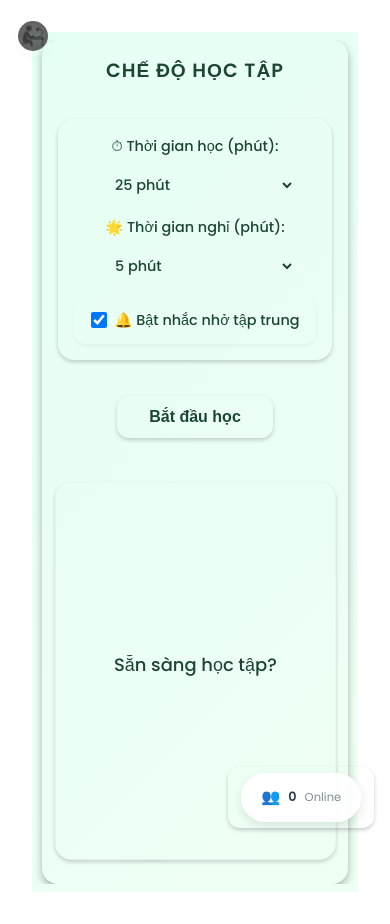
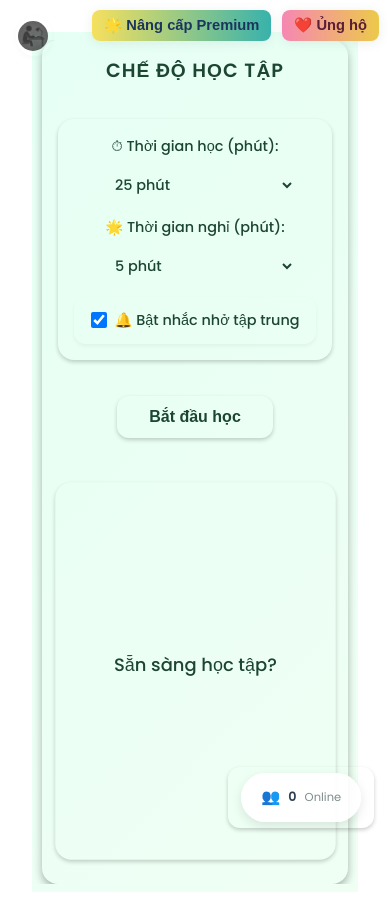
Before and after one commit to hoangthach1402/reminder, a Vue app: page /study in a window 390 px wide. Built offline with nearby package versions, Linux system fonts and the light colour scheme; no server answers; the database is empty.

Commit message:
fix logi

```diff
--- a/src/App.vue
+++ b/src/App.vue
@@ -48,10 +48,10 @@ const toggleMode = () => {
     </div>
 
     <!-- Nút nâng cấp/ủng hộ -->
-    <!-- <div class="top-action-btns"> -->
-    <!-- <button class="premium-btn" @click="showPremium = true">🌟 Nâng cấp Premium</button>
-      <button class="donate-btn" @click="showDonate = true">❤️ Ủng hộ</button> -->
-    <!-- </div> -->
+    <div class="top-action-btns">
+      <button class="premium-btn ripple" @click="showPremium = true">🌟 Nâng cấp Premium</button>
+      <button class="donate-btn ripple" @click="showDonate = true">❤️ Ủng hộ</button>
+    </div>
 
     <CustomNotification
       v-if="showNotification"
@@ -62,8 +62,8 @@ const toggleMode = () => {
       closable
       @close="showNotification = false"
     />
-    <!-- <PremiumModal v-if="showPremium" @close="showPremium = false" /> -->
-    <!-- <DonateModal v-if="showDonate" @close="showDonate = false" /> -->
+    <PremiumModal v-if="showPremium" @close="showPremium = false" />
+    <DonateModal v-if="showDonate" @close="showDonate = false" />
     <RouterView />
   </div>
 </template>
@@ -88,6 +88,27 @@ const toggleMode = () => {
   cursor: pointer;
   box-shadow: 0 2px 12px rgba(44,62,80,0.09);
   transition: background 0.2s, color 0.2s, transform 0.12s;
+  outline: none;
+  position: relative;
+  overflow: hidden;
+}
+.premium-btn:focus, .donate-btn:focus {
+  outline: 2px solid #4299e1;
+  outline-offset: 2px;
+}
+.ripple:after {
+  content: '';
+  display: block;
+  position: absolute;
+  border-radius: 50%;
+  width: 100%; height: 100%;
+  top: 0; left: 0;
+  pointer-events: none;
+  animation: ripple-effect 0.4s linear;
+}
+@keyframes ripple-effect {
+  from { opacity: 0.4; transform: scale(0.5); }
+  to { opacity: 0; transform: scale(2.5); }
 }
 .premium-btn:hover {
   background: linear-gradient(90deg,#38b2ac,#f6e05e);
@@ -112,6 +133,21 @@ const toggleMode = () => {
   background: var(--color-background);
   transition: background 0.3s;
   position: relative;
+  font-family: 'Inter', 'Poppins', Arial, sans-serif;
+}
+@media (max-width: 640px) {
+  .app {
+    padding: 0.5rem 0.1rem;
+  }
+  .top-action-btns {
+    top: 0.6rem;
+    right: 0.7rem;
+    gap: 0.7rem;
+  }
+  .premium-btn, .donate-btn {
+    font-size: 0.98em;
+    padding: 0.45em 0.8em;
+  }
 }
 
 .logo-container {
--- a/src/components/DonateModal.vue
+++ b/src/components/DonateModal.vue
@@ -15,26 +15,54 @@
   </div>
 </template>
 <script setup>
+import { onMounted, onUnmounted } from 'vue';
 const emit = defineEmits(['close']);
 const donateMomo = () => {
   window.open('https://momo.vn', '_blank');
 };
+// Đóng modal bằng ESC
+const handleEsc = (e) => {
+  if (e.key === 'Escape') emit('close');
+};
+onMounted(() => { window.addEventListener('keydown', handleEsc); });
+onUnmounted(() => { window.removeEventListener('keydown', handleEsc); });
 </script>
 <style scoped>
 .modal-overlay {
   position: fixed; top: 0; left: 0; right: 0; bottom: 0;
-  background: rgba(0,0,0,0.35); z-index: 4000;
+  background: rgba(0,0,0,0.45); z-index: 4000;
   display: flex; align-items: center; justify-content: center;
+  animation: fadeIn 0.2s;
+}
+@keyframes fadeIn {
+  from { opacity: 0; }
+  to { opacity: 1; }
 }
 .modal-content {
   background: #fff; border-radius: 18px; max-width: 95vw; width: 340px;
   padding: 2rem 1.5rem 1.2rem; box-shadow: 0 6px 32px rgba(44,62,80,0.18);
   position: relative;
+  color: #1a365d;
+}
+@media (max-width: 640px) {
+  .modal-content {
+    width: 98vw;
+    padding: 1.2rem 0.5rem 1rem;
+    font-size: 0.98em;
+  }
+  .pay-btn, .note { font-size: 1em; }
 }
 .close-btn {
   position: absolute; top: 0.6rem; right: 1rem;
   background: none; border: none; font-size: 1.5rem; cursor: pointer;
+  color: #d53f8c;
+  transition: color 0.18s;
 }
+.close-btn:focus {
+  outline: 2px solid #d53f8c;
+  outline-offset: 2px;
+}
+.close-btn:hover { color: #e53e3e; }
 .pay-section { margin: 1.2rem 0 1.2rem 0; }
 .pay-btn {
   display: block; width: 100%; margin-bottom: 0.7em;
@@ -42,6 +70,11 @@ const donateMomo = () => {
   border: none; border-radius: 8px; padding: 0.7em 0; font-size: 1.08em;
   font-weight: 600; cursor: pointer; text-align: center; text-decoration: none;
   transition: background 0.2s;
+  outline: none;
+}
+.pay-btn:focus {
+  outline: 2px solid #d53f8c;
+  outline-offset: 2px;
 }
 .pay-btn:hover { background: linear-gradient(90deg,#ecc94b,#f687b3); }
 .qr-img {
--- a/src/components/PremiumModal.vue
+++ b/src/components/PremiumModal.vue
@@ -19,26 +19,54 @@
   </div>
 </template>
 <script setup>
+import { onMounted, onUnmounted } from 'vue';
 const emit = defineEmits(['close']);
 const pay = () => {
   window.open('https://momo.vn', '_blank');
 };
+// Đóng modal bằng ESC
+const handleEsc = (e) => {
+  if (e.key === 'Escape') emit('close');
+};
+onMounted(() => { window.addEventListener('keydown', handleEsc); });
+onUnmounted(() => { window.removeEventListener('keydown', handleEsc); });
 </script>
 <style scoped>
 .modal-overlay {
   position: fixed; top: 0; left: 0; right: 0; bottom: 0;
-  background: rgba(0,0,0,0.35); z-index: 4000;
+  background: rgba(0,0,0,0.45); z-index: 4000;
   display: flex; align-items: center; justify-content: center;
+  animation: fadeIn 0.2s;
+}
+@keyframes fadeIn {
+  from { opacity: 0; }
+  to { opacity: 1; }
 }
 .modal-content {
   background: #fff; border-radius: 18px; max-width: 95vw; width: 370px;
   padding: 2rem 1.5rem 1.2rem; box-shadow: 0 6px 32px rgba(44,62,80,0.18);
   position: relative;
+  color: #1a365d;
+}
+@media (max-width: 640px) {
+  .modal-content {
+    width: 98vw;
+    padding: 1.2rem 0.5rem 1rem;
+    font-size: 0.98em;
+  }
+  .benefits li, .pay-btn, .note { font-size: 1em; }
 }
 .close-btn {
   position: absolute; top: 0.6rem; right: 1rem;
   background: none; border: none; font-size: 1.5rem; cursor: pointer;
+  color: #3182ce;
+  transition: color 0.18s;
 }
+.close-btn:focus {
+  outline: 2px solid #3182ce;
+  outline-offset: 2px;
+}
+.close-btn:hover { color: #e53e3e; }
 .benefits { margin: 1.4rem 0 1.2rem 0; padding-left: 1.1em; }
 .benefits li { margin-bottom: 0.7em; font-size: 1.08em; }
 .pay-section { margin-bottom: 1.2rem; }
@@ -48,6 +76,11 @@ const pay = () => {
   border: none; border-radius: 8px; padding: 0.7em 0; font-size: 1.08em;
   font-weight: 600; cursor: pointer; text-align: center; text-decoration: none;
   transition: background 0.2s;
+  outline: none;
+}
+.pay-btn:focus {
+  outline: 2px solid #4299e1;
+  outline-offset: 2px;
 }
 .pay-btn:hover { background: linear-gradient(90deg,#48bb78,#4299e1); }
 .note { font-size: 0.92em; color: #555; margin-top: 0.5em; }
--- a/src/components/StudyMode.vue
+++ b/src/components/StudyMode.vue
@@ -42,7 +42,7 @@ const playShuffledSounds = async () => {
     return;
   }
 
-  // Nếu đã phát hết mảng, xáo trộn lại
+  // Nếu đã phát hết mảng, xáo trộn lại và bắt đầu lại vòng lặp
   if (currentSoundIndex.value >= shuffledSounds.value.length) {
     shuffledSounds.value = shuffleArray(reminderSounds.value);
     currentSoundIndex.value = 0;
@@ -50,26 +50,26 @@ const playShuffledSounds = async () => {
 
   // Lấy âm thanh hiện tại
   const currentSound = shuffledSounds.value[currentSoundIndex.value];
+  if (!currentSound) {
+    // Nếu vì lý do nào đó vẫn undefined, xáo trộn lại và bắt đầu lại
+    shuffledSounds.value = shuffleArray(reminderSounds.value);
+    currentSoundIndex.value = 0;
+    return playShuffledSounds();
+  }
 
   try {
-    // Reset thời gian âm thanh về đầu
     currentSound.currentTime = 0;
-    // Phát âm thanh
     await currentSound.play();
     console.log('Đang phát âm thanh:', currentSound.src);
   } catch (e) {
     console.error('Lỗi phát âm thanh:', e);
-    // Nếu không thể phát âm thanh này, thử âm thanh tiếp theo
     currentSoundIndex.value++;
-    playShuffledSounds();
-    return;
+    return playShuffledSounds();
   }
 
-  // Tăng index cho lần sau
   currentSoundIndex.value++;
 
-  // Đặt thời gian cho lần phát tiếp theo (dùng minReminderDelay và maxReminderDelay)
-  const minDelayMs = minReminderDelay.value * 1000; // Chuyển giây thành mili giây
+  const minDelayMs = minReminderDelay.value * 1000;
   const maxDelayMs = maxReminderDelay.value * 1000;
   const nextDelay = Math.floor(Math.random() * (maxDelayMs - minDelayMs + 1)) + minDelayMs;
   reminderTimer = setTimeout(playShuffledSounds, nextDelay);
@@ -196,7 +196,11 @@ const handleReminderToggle = () => {
 
 <template>
   <div class="page-wrapper">
-    <div class="main-container">
+    <div class="main-container study-mode">
+      <!-- <div class="study-header">
+        <UserCounter />
+        <h2 class="study-title">Chế độ học tập</h2>
+      </div> -->
       <h1>Chế độ học tập</h1>
 
       <div class="settings" :class="{ 'settings-hidden': isStudying }">
```
